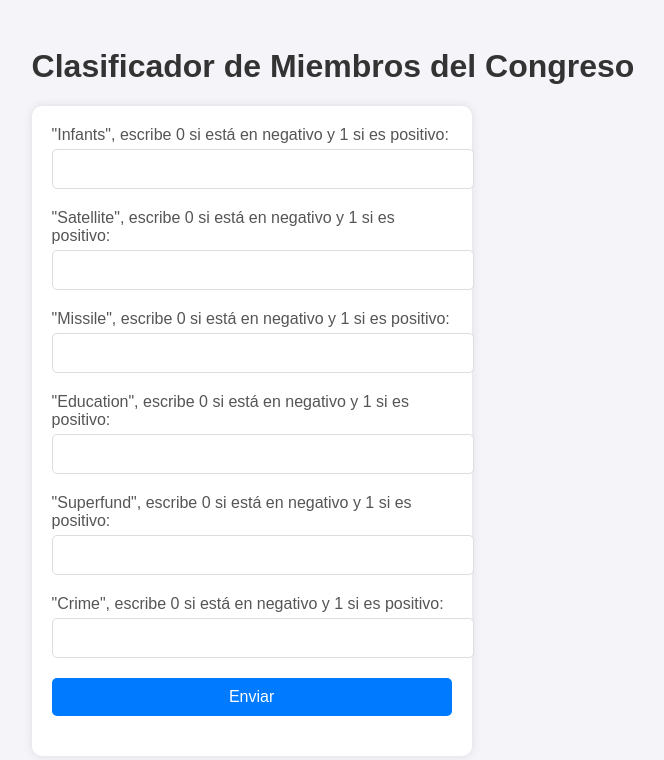
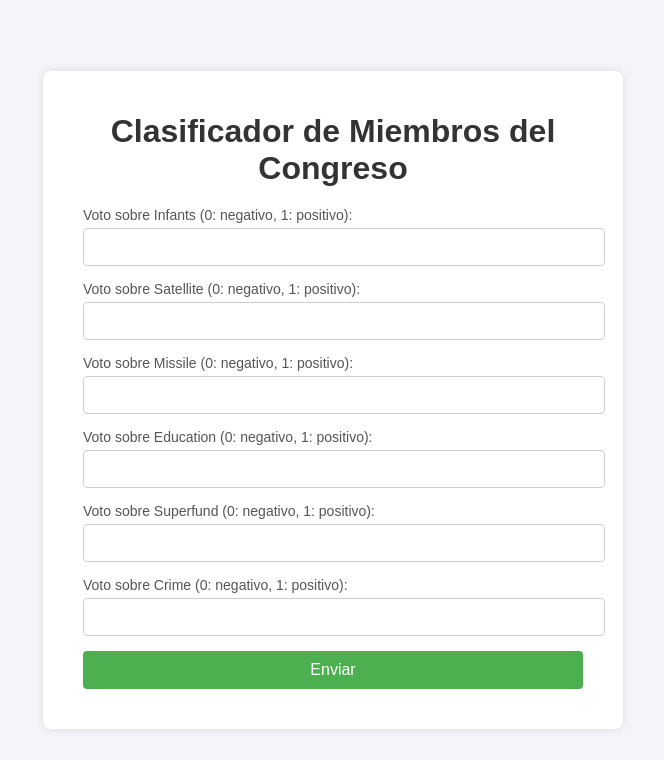
Before and after one commit to MiguelLher/flask2, a Flask app: page / in a window 1280 px wide. Shown: the top 760 px of the page, without its empty margins (307-971 px from the left). Run offline with Flask 3, Linux system fonts and the light colour scheme; parts of the project's set-up code (start-up, migrations or seed data) failed here and were passed over.

Commit message:
App con nuevo modelo

```diff
--- a/templates/formulario.html
+++ b/templates/formulario.html
@@ -2,6 +2,7 @@
 <html lang="es">
 <head>
     <meta charset="UTF-8">
+    <meta name="viewport" content="width=device-width, initial-scale=1.0">
     <title>Clasificador de Miembros del Congreso</title>
     <style>
         body {
@@ -14,68 +15,69 @@
             align-items: center;
             height: 100vh;
         }
-        h1 {
-            color: #333;
-            text-align: center;
-        }
-        form {
-            background: white;
-            padding: 20px;
-            border-radius: 10px;
+        .container {
+            background-color: #fff;
+            padding: 20px 40px;
+            border-radius: 8px;
             box-shadow: 0 0 10px rgba(0, 0, 0, 0.1);
-            max-width: 400px;
+            max-width: 500px;
             width: 100%;
         }
+        h1 {
+            text-align: center;
+            color: #333;
+            margin-bottom: 20px;
+        }
         label {
+            font-size: 14px;
+            color: #555;
             display: block;
             margin-bottom: 5px;
-            color: #555;
         }
-        input[type="text"], input[type="submit"] {
+        input[type="text"] {
             width: 100%;
             padding: 10px;
-            margin-bottom: 20px;
-            border: 1px solid #ddd;
-            border-radius: 5px;
-            font-size: 16px;
+            margin-bottom: 15px;
+            border: 1px solid #ccc;
+            border-radius: 4px;
+            font-size: 14px;
         }
         input[type="submit"] {
-            background-color: #007BFF;
+            width: 100%;
+            padding: 10px;
+            background-color: #4CAF50;
             color: white;
             border: none;
+            border-radius: 4px;
+            font-size: 16px;
             cursor: pointer;
             transition: background-color 0.3s;
         }
         input[type="submit"]:hover {
-            background-color: #0056b3;
+            background-color: #45a049;
         }
         #resultado {
             text-align: center;
-            font-size: 18px;
-            color: #333;
+            margin-top: 20px;
+            font-size: 16px;
         }
     </style>
     <script>
-        function clasificarInsecto(event) {
+        function clasificarMiembro(event) {
             event.preventDefault();
-            const fields = ['infants', 'satellite', 'missile', 'education', 'superfund', 'crime'];
-            const data = {};
-
-            for (const field of fields) {
-                const value = document.getElementById(field).value;
-                if (value !== '0' && value !== '1') {
-                    document.getElementById('resultado').innerText = 'Error: Todos los campos deben ser 0 o 1.';
-                    return;
-                }
-                data[field] = value;
-            }
+            const infants = document.getElementById('infants').value;
+            const satellite = document.getElementById('satellite').value;
+            const missile = document.getElementById('missile').value;
+            const education = document.getElementById('education').value;
+            const superfund = document.getElementById('superfund').value;
+            const crime = document.getElementById('crime').value;
 
             fetch('/predict', {
                 method: 'POST',
                 headers: {
                     'Content-Type': 'application/x-www-form-urlencoded',
                 },
-                body: new URLSearchParams(data).toString(),
+                body: `infants=${infants}&satellite=${satellite}&missile=${missile}&education=${education}&superfund=${superfund}&crime=${crime}`,
             })
             .then(response => response.json())
             .then(data => {
@@ -93,21 +95,33 @@
     </script>
 </head>
 <body>
-    <div>
+    <div class="container">
         <h1>Clasificador de Miembros del Congreso</h1>
-        <form id="formulario" onsubmit="clasificarInsecto(event)">
-            <label for="infants">"Infants", escribe 0 si está en negativo y 1 si es positivo:</label>
-            <input type="text" id="infants" name="infants"><br>
-            <label for="satellite">"Satellite", escribe 0 si está en negativo y 1 si es positivo:</label>
-            <input type="text" id="satellite" name="satellite"><br>
-            <label for="missile">"Missile", escribe 0 si está en negativo y 1 si es positivo:</label>
-            <input type="text" id="missile" name="missile"><br>
-            <label for="education">"Education", escribe 0 si está en negativo y 1 si es positivo:</label>
-            <input type="text" id="education" name="education"><br>
-            <label for="superfund">"Superfund", escribe 0 si está en negativo y 1 si es positivo:</label>
-            <input type="text" id="superfund" name="superfund"><br>
-            <label for="crime">"Crime", escribe 0 si está en negativo y 1 si es positivo:</label>
-            <input type="text" id="crime" name="crime"><br>
+        <form id="formulario" onsubmit="clasificarMiembro(event)">
+            <div>
+                <label for="infants">Voto sobre Infants (0: negativo, 1: positivo):</label>
+                <input type="text" id="infants" name="infants">
+            </div>
+            <div>
+                <label for="satellite">Voto sobre Satellite (0: negativo, 1: positivo):</label>
+                <input type="text" id="satellite" name="satellite">
+            </div>
+            <div>
+                <label for="missile">Voto sobre Missile (0: negativo, 1: positivo):</label>
+                <input type="text" id="missile" name="missile">
+            </div>
+            <div>
+                <label for="education">Voto sobre Education (0: negativo, 1: positivo):</label>
+                <input type="text" id="education" name="education">
+            </div>
+            <div>
+                <label for="superfund">Voto sobre Superfund (0: negativo, 1: positivo):</label>
+                <input type="text" id="superfund" name="superfund">
+            </div>
+            <div>
+                <label for="crime">Voto sobre Crime (0: negativo, 1: positivo):</label>
+                <input type="text" id="crime" name="crime">
+            </div>
             <input type="submit" value="Enviar">
         </form>
         <p id="resultado"></p>
```
